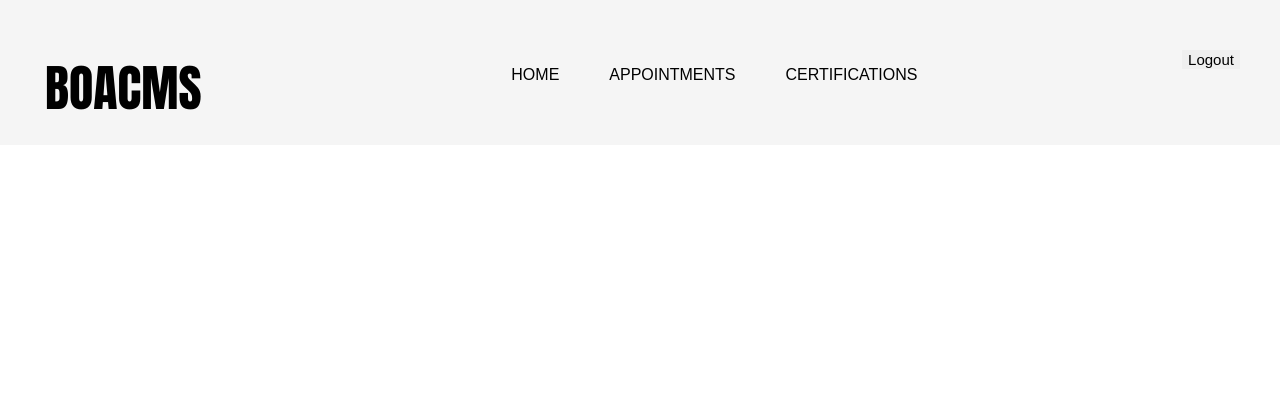
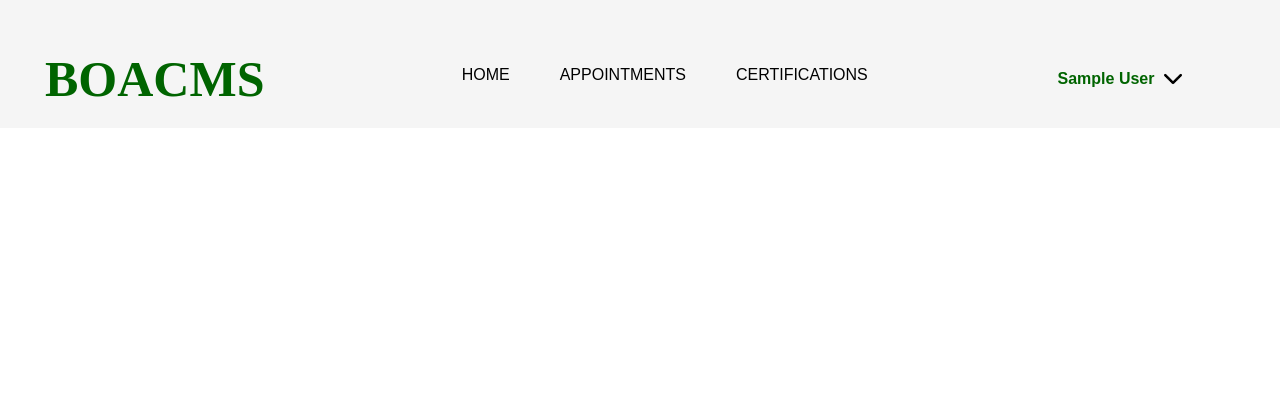
Before and after one commit to adamxparx/boacms, a Django app: page /dashboard/ in a window 1280 px wide. Shown: the top 420 px of the page. Run offline with Django 4.2, Linux system fonts and the light colour scheme; the visitor is signed in with stand-in values (Sample User, id 1).

Commit message:
feature(boacms): add some styles and displays in the dashboard

```diff
--- a/accounts/templates/accounts/dashboard.html
+++ b/accounts/templates/accounts/dashboard.html
@@ -1,7 +1,7 @@
 {% extends 'base.html' %}
 {% load static %}
 
-{% block title %}User Dashboard{% endblock %}
+{% block title %}{{ user.last_name }} | Dashboard{% endblock %}
 
 {% block content %}
 
--- a/accounts/views.py
+++ b/accounts/views.py
@@ -7,6 +7,8 @@ import re
 
 # Create your views here.
 def index(request):
+    if request.user.is_authenticated:
+        return redirect('dashboard')
     return render(request, 'accounts/index.html')
 
 def register(request):
--- a/static/css/styles.css
+++ b/static/css/styles.css
@@ -21,7 +21,11 @@ body {
     margin-left: 20px;
     font-size: 50px;
     font-weight: bold;
-    font-family: Impact, Haettenschweiler, 'Arial Narrow Bold', sans-serif;
+    font-family: 'Times New Roman', Times, serif;
+}
+
+.logo a {
+    color: darkgreen;
 }
 
 .logo:hover {
@@ -40,7 +44,7 @@ a {
     padding: 2px 5px;
 }
 
-li:hover, .logout:hover {
+li:hover {
     transform: translateY(-10%);
 }
 
@@ -50,14 +54,6 @@ li:hover, .logout:hover {
     gap: 40px;
     margin-right: 20px;
     font-weight: bold;
-    cursor: pointer;
-}
-
-.logout {
-    border: none;
-    background-color: none;
-    font-size: 15px;
-    margin-right: 20px;
     cursor: pointer;
 }
 
@@ -130,7 +126,40 @@ li:hover, .logout:hover {
     text-align: left;
 }
 
-// Forms.py
-.password-eror {
-    font-size: small;
+/* Dashboard */
+.profile-dropdown {
+    margin: 20px 40px 0 0;
 }
+
+.profile-dropdown summary {
+    list-style: none;
+    font-weight: bold;
+    display: flex;
+    gap: 10px;
+    width: 200px;
+    justify-content: center;
+    color: darkgreen;
+}
+
+.profile-dropdown summary:hover {
+    cursor: pointer;
+}
+
+.dropdown-icon {
+    width: 18px;
+    color: darkgreen;
+}
+
+.logout {
+    width: 200px;
+    padding: 10px 20px;
+    background-color: white;
+    text-align: left;
+    position: absolute;
+    border: none;
+}
+
+.logout:hover {
+    cursor: pointer;
+    box-shadow: 0 0 5px 1px #555;
+}
--- a/templates/base.html
+++ b/templates/base.html
@@ -1,29 +1,39 @@
+{% load static %}
+
 <!DOCTYPE html>
 <html lang="en">
     <head>
         <meta charset="UTF-8">
         <title>{% block title %}Barangay OACMS{% endblock %}</title>
-        {% load static %}
         <link rel="stylesheet" href="{% static 'accounts/css/styles.css' %}">
         <link rel="stylesheet" href="{% static 'css/styles.css' %}">
     </head>
     <body>
         <div class="container">
+            <div class="logo"><a href="{% url 'index' %}">BOACMS</a></div>
             {% if user.is_authenticated %}
-            <div class="logo"><a href="{% url 'dashboard' %}">BOACMS</a></div>
                 <div class="appbar">
                     <ul>
                         <li><a href="{% url 'dashboard' %}">HOME</a></li>
-                        <li><a href="/appointments">APPOINTMENTS</a></li>
-                        <li><a href="/certifications">CERTIFICATIONS</a></li>
+                        <li><a href="#">APPOINTMENTS</a></li>
+                        <li><a href="#">CERTIFICATIONS</a></li>
                     </ul>
                 </div>
                 <form action="{% url 'logout' %}" method="post">
                     {% csrf_token %}
-                    <input type="submit" class="logout" value="Logout">
+                    <details class="profile-dropdown">
+                        <summary>
+                            <div>
+                                {{ user.first_name }} {{ user.last_name }}
+                            </div>
+                            <div>
+                                <img class="dropdown-icon" src="{% static 'images/dropdown.png' %}">
+                            </div>
+                        </summary>
+                        <button type="submit" class="logout">Logout</button>
+                    </select>
                 </form>
             {% else %}
-            <div class="logo"><a href="{% url 'index' %}">BOACMS</a></div>
             <div class="auth">
                 <ul>
                     <li class="login"><a href="{% url 'login' %}">LOGIN</a></li>
```
Also changed, not shown: accounts/static/accounts/css/styles.css (line endings or trailing spaces), static/images/dropdown.png (added).
